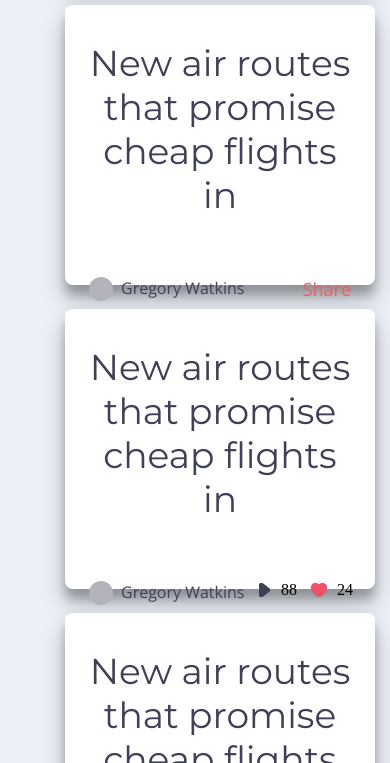
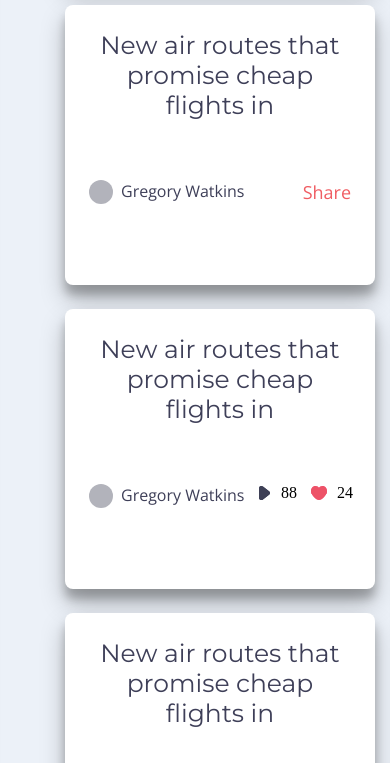
Before and after one commit to Aleksey060790/swivl-test, a website built with Parcel: page src/index.html in a window 390 px wide. Shown: the part 936-1699 px from the top of the page. Built offline with nearby package versions, Linux system fonts and the light colour scheme; files whose address does not match are found by name.

Commit message:
some fifes

```diff
--- a/src/styles/blocks/main.scss
+++ b/src/styles/blocks/main.scss
@@ -295,3 +295,16 @@
     margin: 0 auto;
   }
 }
+
+
+@media (max-width: 500px) {
+  .card__text {
+    font-size: 25px;
+  }
+
+  .post-status__wrapper {
+    text-align: center;
+    flex-wrap: wrap;
+    gap: 10px;
+  }
+}
```
Also changed, not shown: README.md.
